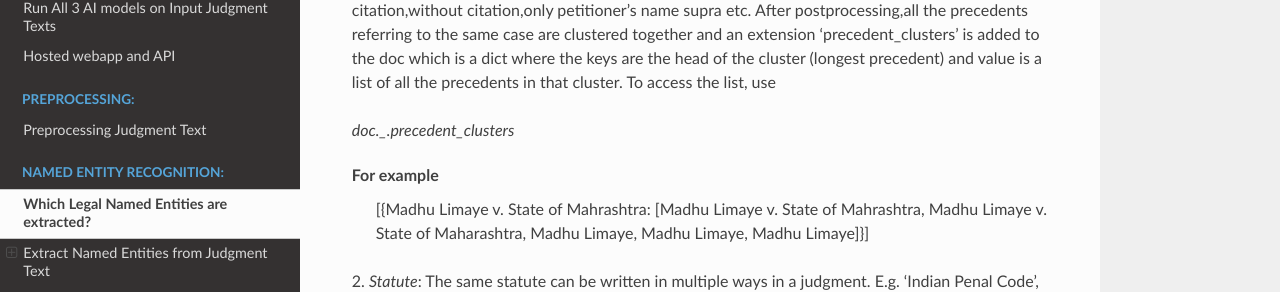
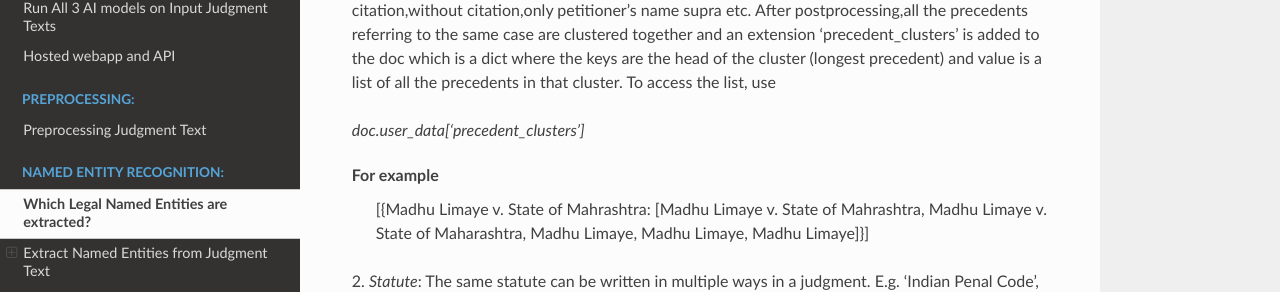
Before and after one commit to OpenNyAI/Opennyai, a Sphinx documentation site: the page built from docs/source/ner/legal_named_entities.rst, in a window 1280 px wide and 900 px high, scrolled down 2773 px. Shown: the part 137-429 px from the top of the window. Built offline with Sphinx 7.4.7 and the Read the Docs theme 2.0.0, drawn with Linux system fonts in a browser that asks for light colours.

```diff
--- a/docs/source/ner/legal_named_entities.rst
+++ b/docs/source/ner/legal_named_entities.rst
@@ -85,7 +85,7 @@ are  clustered together and an extension 'precedent_clusters' is
 added to the doc which is a dict where the keys are the head of the cluster (longest precedent) and value
 is a list of all the precedents in that cluster. To access the list, use
 
-`doc._.precedent_clusters`
+`doc.user_data['precedent_clusters']`
 
 For example
  [{Madhu Limaye v. State of Mahrashtra: [Madhu Limaye v. State of Mahrashtra, Madhu Limaye v. State of Maharashtra, Madhu Limaye, Madhu Limaye, Madhu Limaye]}]
--- a/setup.py
+++ b/setup.py
@@ -45,7 +45,8 @@ setup(
         "requests<2.28.2,>=2.27.1",
         "nltk<3.6.6,>=3.6",
         "tqdm>=4.63.0,<4.64.1",
-        "prettytable>=3.1.1,<3.4.1"],
+        "prettytable>=3.1.1,<3.4.1",
+        "sklearn"],
     tests_require=["pytest", "pytest-cov"],
     python_requires=">=3.7.0",
 )
```
